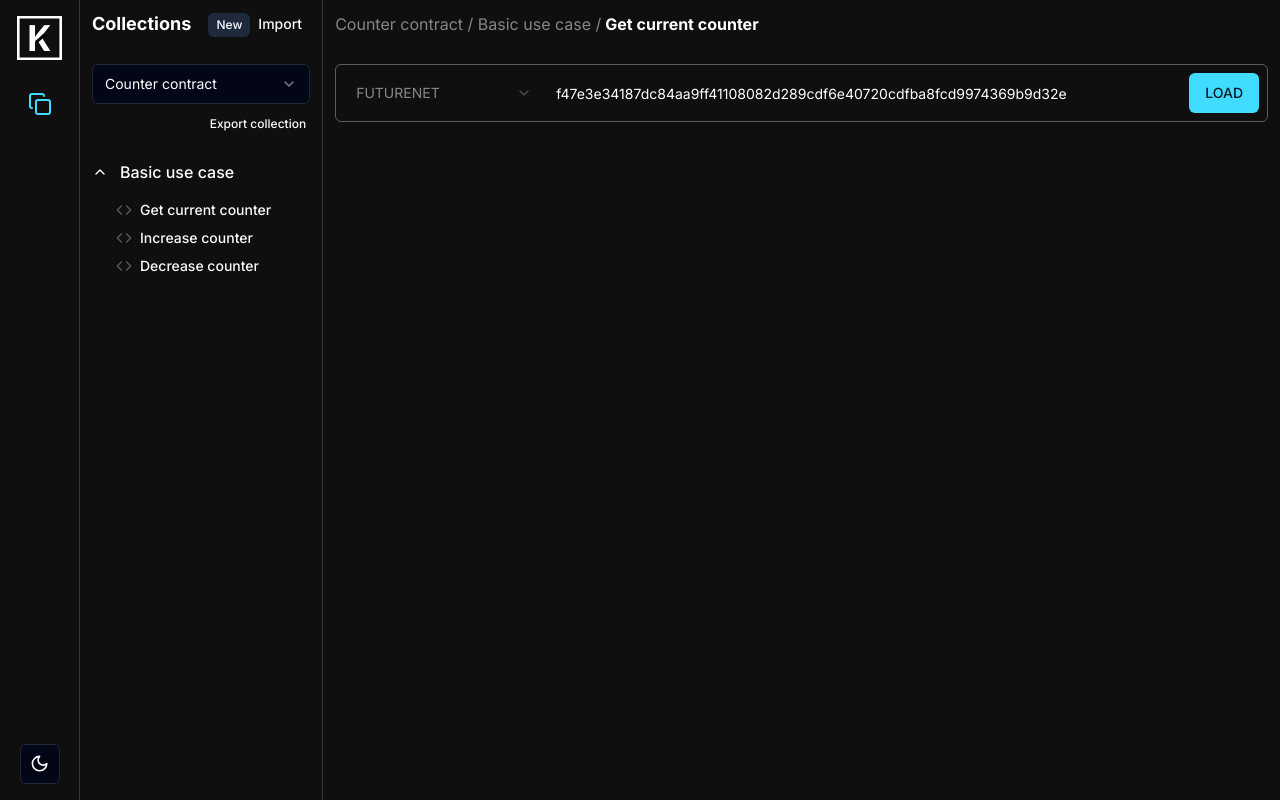
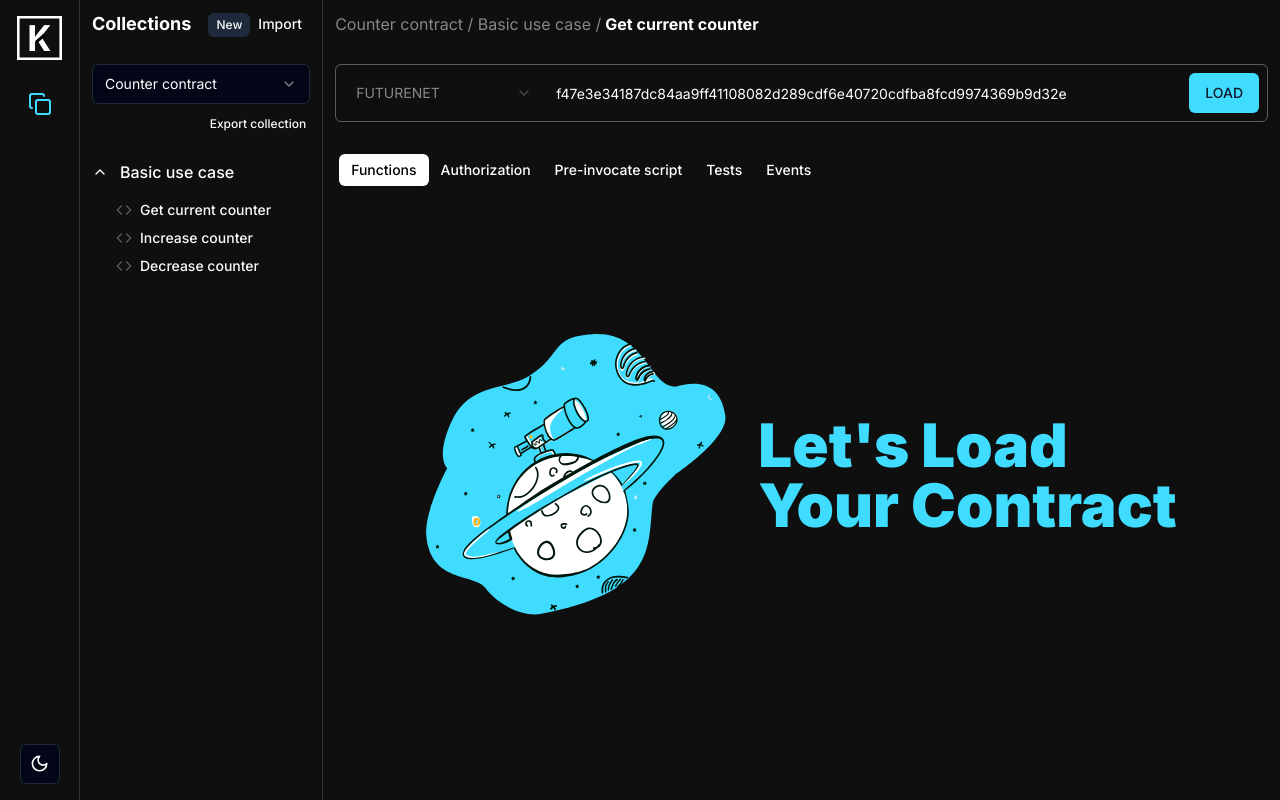
Before and after one commit to tammaroivan/keizai, a Next.js app: page / in a window 1280 px wide. Built offline with nearby package versions, Linux system fonts and the light colour scheme.

Commit message:
Add basic tabs and implement Functions empty state

```diff
--- a/package.json
+++ b/package.json
@@ -13,6 +13,7 @@
     "@radix-ui/react-dropdown-menu": "^2.0.5",
     "@radix-ui/react-select": "^1.2.2",
     "@radix-ui/react-slot": "^1.0.2",
+    "@radix-ui/react-tabs": "^1.0.4",
     "@radix-ui/react-tooltip": "^1.0.6",
     "@types/node": "20.5.0",
     "@types/react": "18.2.20",
--- a/src/app/page.tsx
+++ b/src/app/page.tsx
@@ -1,7 +1,17 @@
+import React from "react";
 import Breadcrumb from "@/components/Breadcrumb";
 import ContractInput from "@/components/ContractInput";
 import Collections from "@/components/Pagebar/Collections";
-import React from "react";
+import { Tabs, TabsList, TabsTrigger, TabsContent } from "@/components/ui/tabs";
+import Image from "next/image";
+
+const tabs: Record<string, string> = {
+  functions: "Functions",
+  authorizations: "Authorization",
+  preInvocateScript: "Pre-invocate script",
+  tests: "Tests",
+  events: "Events",
+};
 
 export default function Home() {
   return (
@@ -14,6 +24,33 @@ export default function Home() {
           contractInvocationName="Get current counter"
         />
         <ContractInput />
+        <Tabs defaultValue="functions" className="">
+          <TabsList className="bg-white text-black dark:bg-background dark:text-white">
+            {Object.keys(tabs).map((tab) => (
+              <TabsTrigger
+                key={tab}
+                value={tab}
+                className="data-[state=active]:bg-background data-[state=active]:dark:bg-white data-[state=active]:text-white data-[state=active]:dark:text-black  rounded-md"
+              >
+                {tabs[tab]}
+              </TabsTrigger>
+            ))}
+          </TabsList>
+          <TabsContent value="functions">
+            <div className="flex justify-center mt-36 flex-1 gap-8">
+              <Image
+                src="/moon.svg"
+                alt="Load contract image"
+                width={300}
+                height={300}
+              />
+              <div className="flex flex-col justify-center text-primary font-black text-6xl">
+                <h2>Let&apos;s Load</h2>
+                <h2>Your Contract</h2>
+              </div>
+            </div>
+          </TabsContent>
+        </Tabs>
       </div>
     </main>
   );
--- /dev/null
+++ b/src/components/ui/tabs.tsx
@@ -0,0 +1,56 @@
+/* eslint-disable react/prop-types */
+"use client";
+
+import * as React from "react";
+import * as TabsPrimitive from "@radix-ui/react-tabs";
+
+import { cn } from "@/lib/utils";
+
+const Tabs = TabsPrimitive.Root;
+
+const TabsList = React.forwardRef<
+  React.ElementRef<typeof TabsPrimitive.List>,
+  React.ComponentPropsWithoutRef<typeof TabsPrimitive.List>
+>(({ className, ...props }, ref) => (
+  <TabsPrimitive.List
+    ref={ref}
+    className={cn(
+      "inline-flex h-10 items-center justify-center rounded-md bg-slate-100 p-1 text-slate-500 dark:bg-slate-800 dark:text-slate-400",
+      className
+    )}
+    {...props}
+  />
+));
+TabsList.displayName = TabsPrimitive.List.displayName;
+
+const TabsTrigger = React.forwardRef<
+  React.ElementRef<typeof TabsPrimitive.Trigger>,
+  React.ComponentPropsWithoutRef<typeof TabsPrimitive.Trigger>
+>(({ className, ...props }, ref) => (
+  <TabsPrimitive.Trigger
+    ref={ref}
+    className={cn(
+      "inline-flex items-center justify-center whitespace-nowrap rounded-sm px-3 py-1.5 text-sm font-medium ring-offset-white transition-all focus-visible:outline-none focus-visible:ring-2 focus-visible:ring-slate-950 focus-visible:ring-offset-2 disabled:pointer-events-none disabled:opacity-50 data-[state=active]:bg-white data-[state=active]:text-slate-950 data-[state=active]:shadow-sm dark:ring-offset-slate-950 dark:focus-visible:ring-slate-300 dark:data-[state=active]:bg-slate-950 dark:data-[state=active]:text-slate-50",
+      className
+    )}
+    {...props}
+  />
+));
+TabsTrigger.displayName = TabsPrimitive.Trigger.displayName;
+
+const TabsContent = React.forwardRef<
+  React.ElementRef<typeof TabsPrimitive.Content>,
+  React.ComponentPropsWithoutRef<typeof TabsPrimitive.Content>
+>(({ className, ...props }, ref) => (
+  <TabsPrimitive.Content
+    ref={ref}
+    className={cn(
+      "mt-2 ring-offset-white focus-visible:outline-none focus-visible:ring-2 focus-visible:ring-slate-950 focus-visible:ring-offset-2 dark:ring-offset-slate-950 dark:focus-visible:ring-slate-300",
+      className
+    )}
+    {...props}
+  />
+));
+TabsContent.displayName = TabsPrimitive.Content.displayName;
+
+export { Tabs, TabsList, TabsTrigger, TabsContent };
```
Also changed, not shown: public/moon.svg (added), 1 other file (tests, documents, lock files or other folders).
